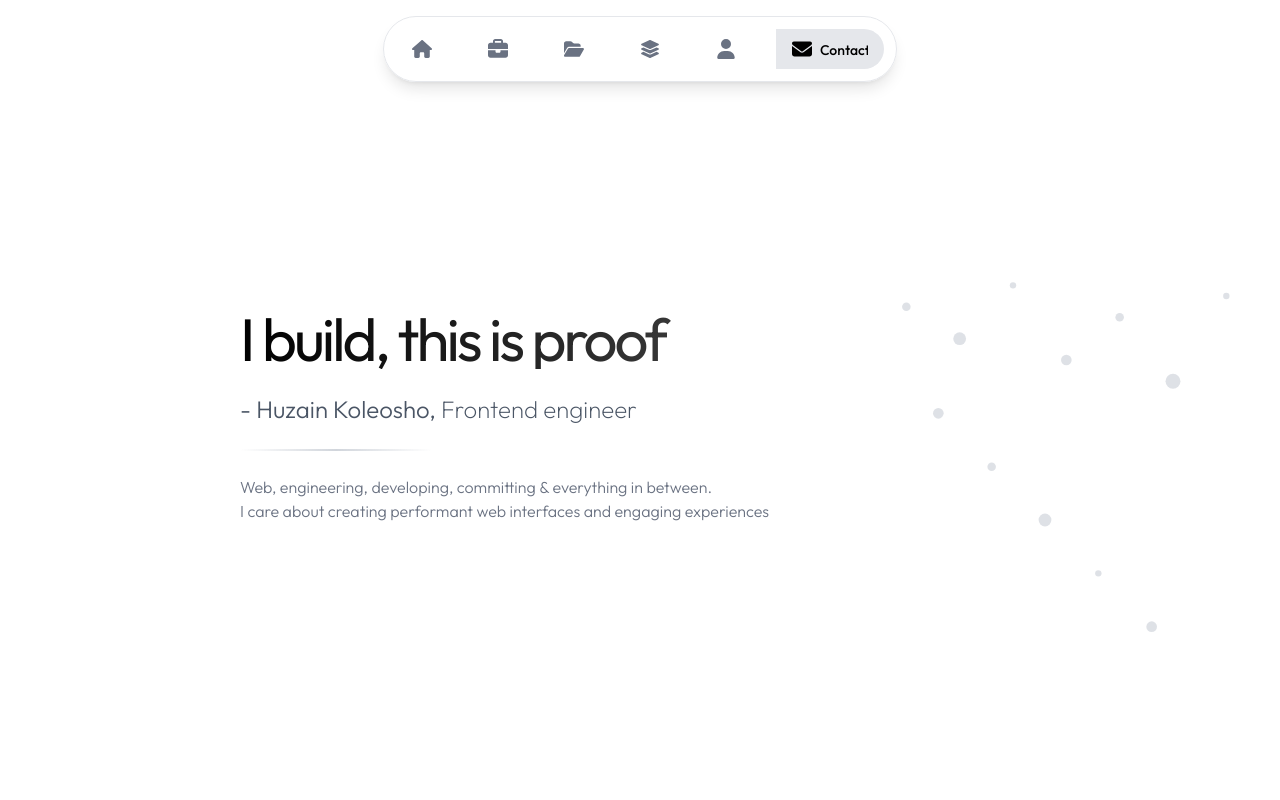
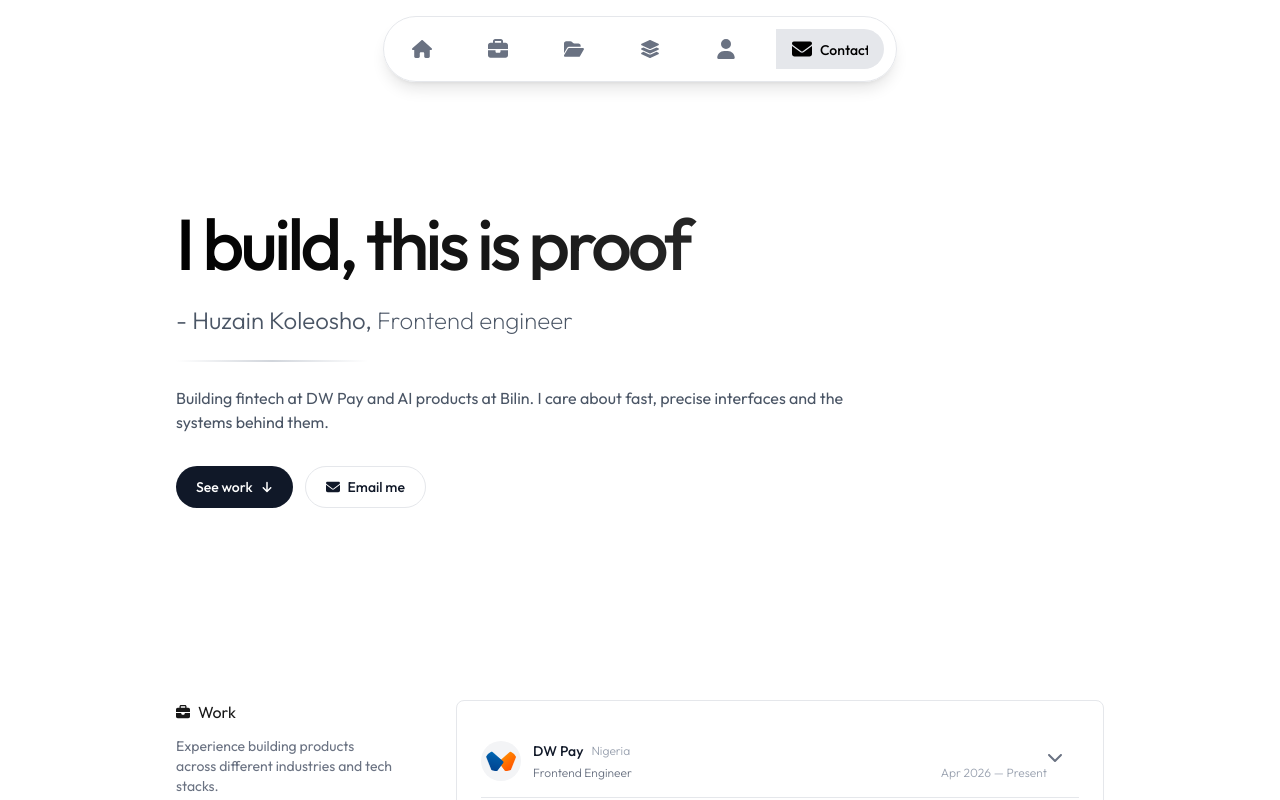
Before and after one commit to Uzayn/my-portfolio, a Next.js app: page / in a window 1280 px wide. Shown: the top 800 px of the page. Built offline with nearby package versions, Linux system fonts and the light colour scheme.

Commit message:
feat(hero): shorter hero with a specific line and two calls to action
Co-Authored-By: Claude Fable 5.1 <noreply@anthropic.com>

```diff
--- a/src/app/layout.tsx
+++ b/src/app/layout.tsx
@@ -71,7 +71,7 @@ export default function RootLayout({
   children: React.ReactNode;
 }>) {
   return (
-    <html lang="en">
+    <html lang="en" className="scroll-smooth">
       <body className={`${outfit.variable} font-outfit antialiased`}>
         {children}
       </body>
--- a/src/components/Hero.tsx
+++ b/src/components/Hero.tsx
@@ -1,104 +1,13 @@
 "use client";
+
+import { FaArrowDown, FaEnvelope } from "react-icons/fa6";
 
 export default function Hero() {
   return (
-    <section
-      id="hero"
-      className="pt-44 md:pt-32 pb-24 md:min-h-screen flex items-center relative overflow-hidden"
-    >
-      <svg
-        className="absolute top-1/4 right-0 w-1/2 h-1/2 md:w-1/3 md:h-2/3 opacity-70"
-        viewBox="0 0 400 400"
-      >
-        <circle
-          cx="50"
-          cy="50"
-          r="4"
-          fill="currentColor"
-          className="text-gray-300"
-        />
-        <circle
-          cx="100"
-          cy="80"
-          r="6"
-          fill="currentColor"
-          className="text-gray-300"
-        />
-        <circle
-          cx="150"
-          cy="30"
-          r="3"
-          fill="currentColor"
-          className="text-gray-300"
-        />
-        <circle
-          cx="200"
-          cy="100"
-          r="5"
-          fill="currentColor"
-          className="text-gray-300"
-        />
-        <circle
-          cx="250"
-          cy="60"
-          r="4"
-          fill="currentColor"
-          className="text-gray-300"
-        />
-        <circle
-          cx="300"
-          cy="120"
-          r="7"
-          fill="currentColor"
-          className="text-gray-300"
-        />
-        <circle
-          cx="350"
-          cy="40"
-          r="3"
-          fill="currentColor"
-          className="text-gray-300"
-        />
-        <circle
-          cx="80"
-          cy="150"
-          r="5"
-          fill="currentColor"
-          className="text-gray-300"
-        />
-        <circle
-          cx="130"
-          cy="200"
-          r="4"
-          fill="currentColor"
-          className="text-gray-300"
-        />
-        <circle
-          cx="180"
-          cy="250"
-          r="6"
-          fill="currentColor"
-          className="text-gray-300"
-        />
-        <circle
-          cx="230"
-          cy="300"
-          r="3"
-          fill="currentColor"
-          className="text-gray-300"
-        />
-        <circle
-          cx="280"
-          cy="350"
-          r="5"
-          fill="currentColor"
-          className="text-gray-300"
-        />
-      </svg>
-
-      <div className="max-w-4xl mx-auto md:mx-0 md:ml-[10%] lg:ml-[15%] px-6 md:px-12 text-left space-y-6 z-10">
+    <section id="hero" className="pt-40 pb-20 md:pt-52 md:pb-28">
+      <div className="max-w-5xl mx-auto px-6 md:px-12 space-y-6">
         <h1
-          className="text-3xl sm:text-4xl md:text-5xl lg:text-6xl font-normal tracking-tighter leading-none"
+          className="text-4xl sm:text-5xl md:text-6xl lg:text-7xl font-medium tracking-tighter leading-none"
           style={{
             background: "linear-gradient(90deg, #000000 0%, #434343 100%)",
             WebkitBackgroundClip: "text",
@@ -116,20 +25,28 @@ export default function Hero() {
 
         <div className="w-48 h-0.5 bg-gradient-to-r from-gray-300/0 via-gray-300 to-gray-300/0" />
 
-        <p className="text-gray-500 max-w-prose font-light">
-          Web, engineering, developing, committing & everything in between.{" "}
-          <br />
-          I care about creating performant web interfaces and engaging
-          experiences
-          <br />
+        <p className="max-w-prose text-gray-600">
+          Building fintech at DW Pay and AI products at Bilin. I care about
+          fast, precise interfaces and the systems behind them.
         </p>
+
+        <div className="flex flex-wrap gap-3 pt-2">
+          <a
+            href="#work"
+            className="inline-flex items-center gap-2 rounded-full bg-gray-900 px-5 py-2.5 text-sm font-medium text-white transition-colors hover:bg-gray-700 focus-visible:outline-none focus-visible:ring-2 focus-visible:ring-gray-400"
+          >
+            See work
+            <FaArrowDown className="h-3 w-3" />
+          </a>
+          <a
+            href="mailto:koleoshohuzain@gmail.com"
+            className="inline-flex items-center gap-2 rounded-full border border-gray-200 px-5 py-2.5 text-sm font-medium text-gray-900 transition-colors hover:bg-gray-50 focus-visible:outline-none focus-visible:ring-2 focus-visible:ring-gray-300"
+          >
+            <FaEnvelope className="h-3.5 w-3.5" />
+            Email me
+          </a>
+        </div>
       </div>
-
-      {/* <div className="absolute bottom-8 right-8 md:right-12">
-        <p className="text-sm md:text-base font-medium tracking-wide text-gray-600">
-          I build, this is proof
-        </p>
-      </div> */}
     </section>
   );
 }
```
